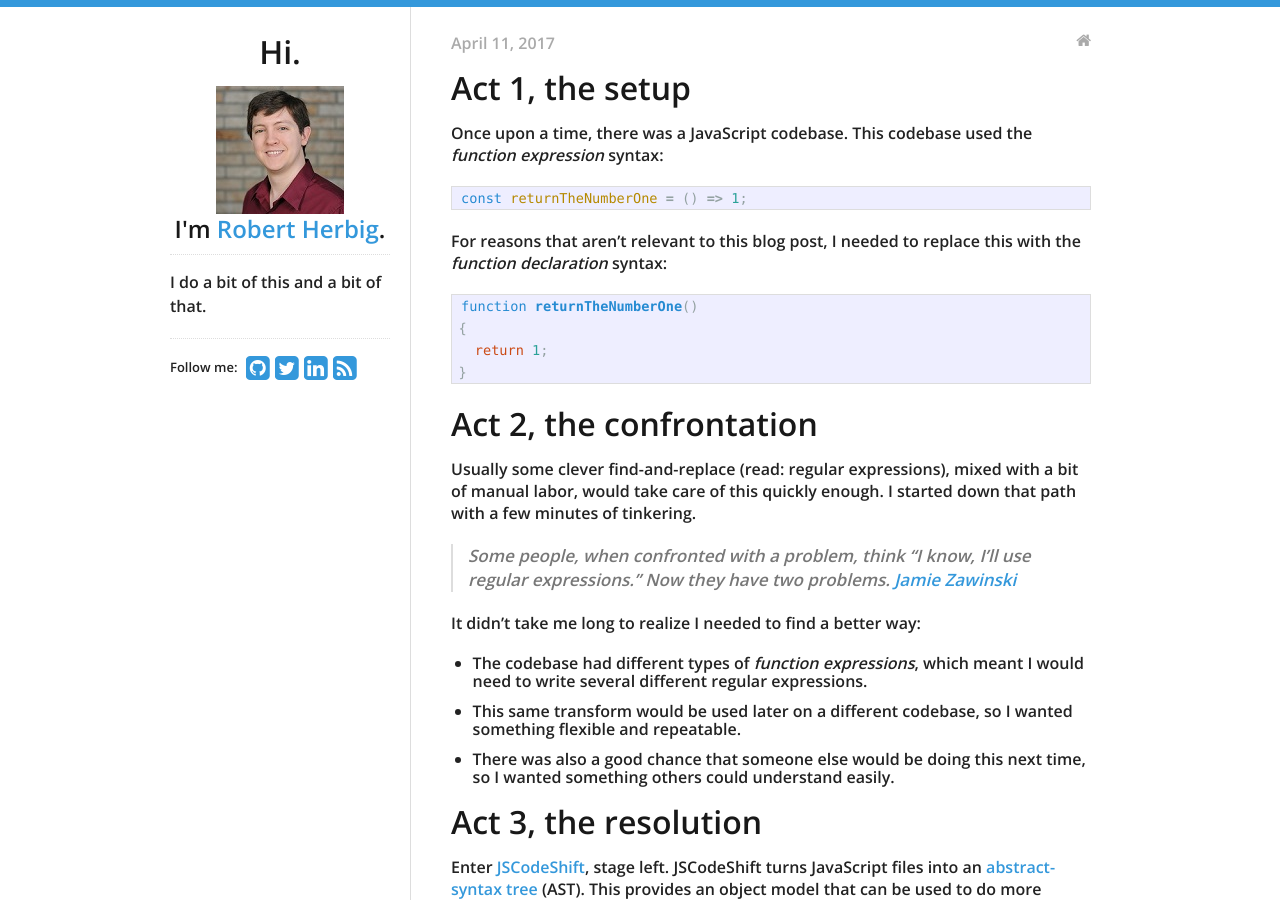
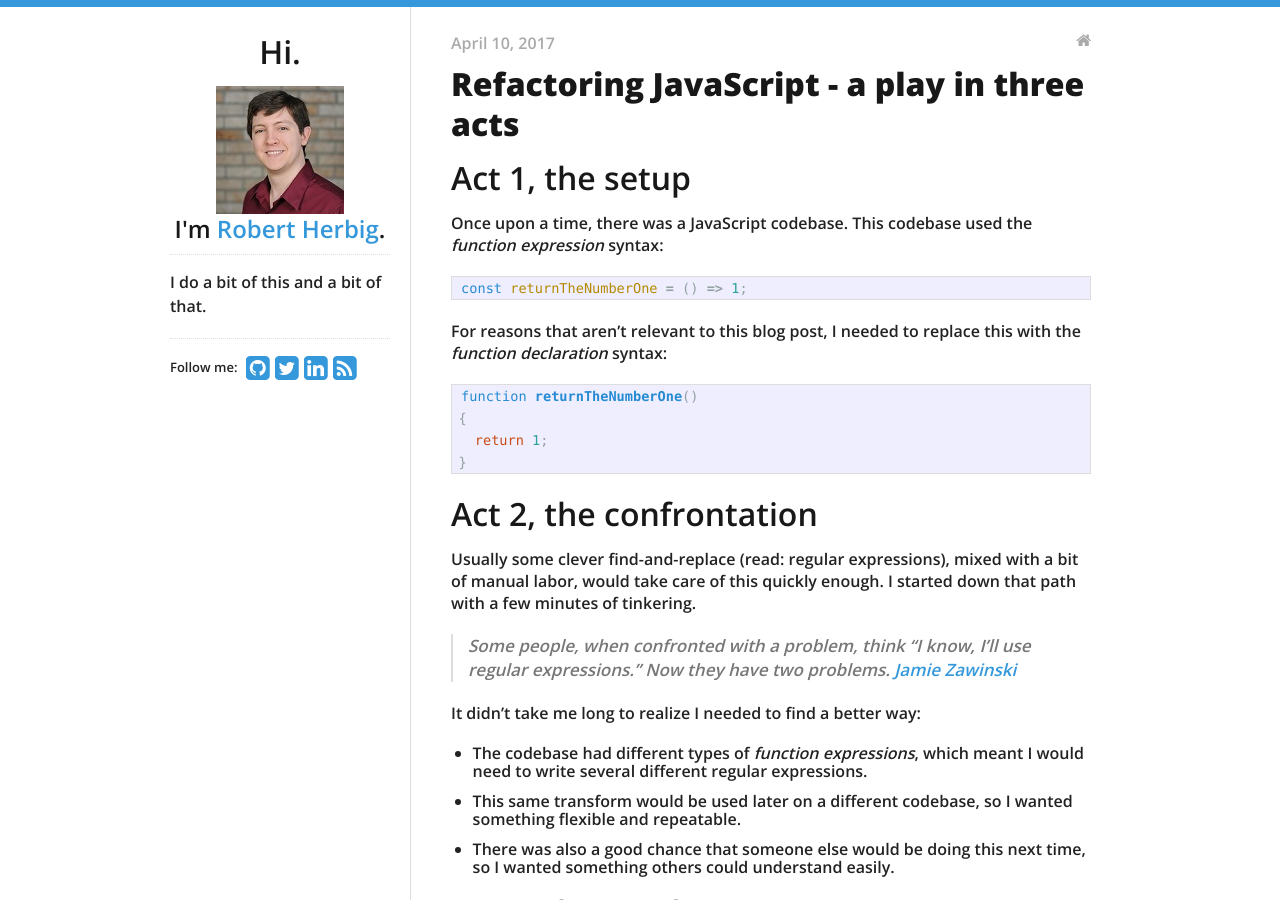
Before and after one commit to rpherbig/rpherbig.github.io, a Jekyll site: the page built from _posts/2017-04-10-refactoring-javascript.markdown, in a window 1280 px wide and 900 px high. Built offline with Jekyll 4.4.1, drawn with Linux system fonts in a browser that asks for light colours; nearby versions of some CDN libraries; our own code applies the rules of GitHub Pages for plain Markdown files.

Commit message:
Fix broken title in post?

```diff
--- a/_posts/2017-04-10-refactoring-javascript.markdown
+++ b/_posts/2017-04-10-refactoring-javascript.markdown
@@ -1,5 +1,5 @@
 ---
-title: Refactoring JavaScript: a play in three acts
+title: Refactoring JavaScript - a play in three acts
 layout: post
 ---
 
```
